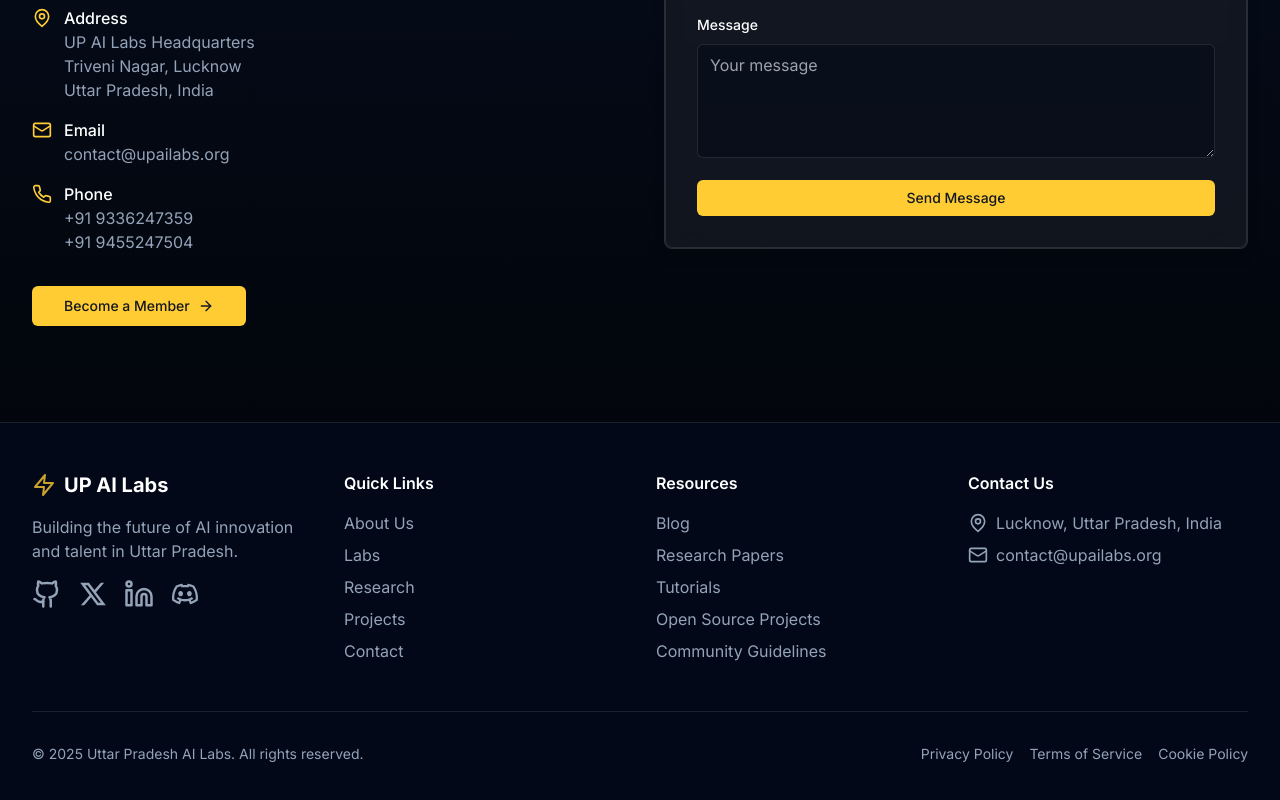
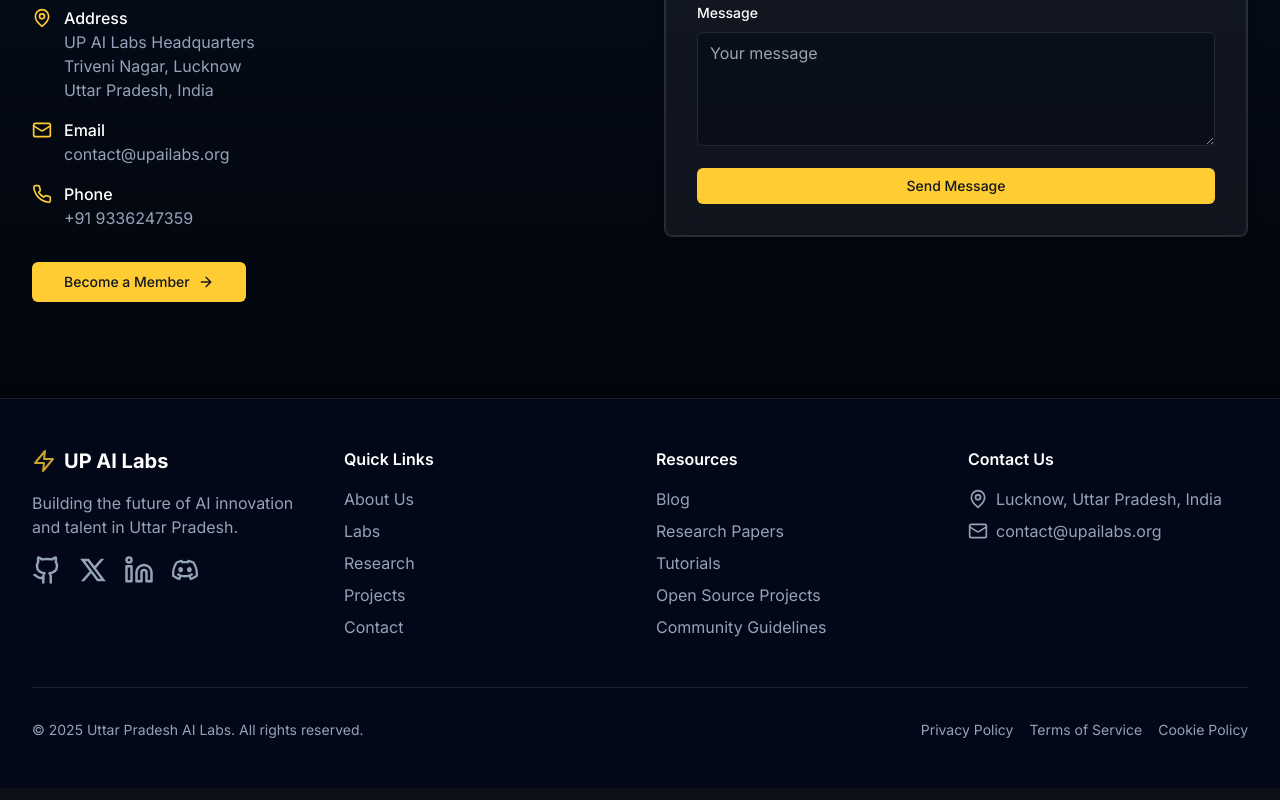
Before and after one commit to LucknowAI/UPAI-Website, a Next.js app: page / in a window 1280 px wide. Shown: the part 7470-8270 px from the top of the page. Built offline with nearby package versions, Linux system fonts and the light colour scheme.

Commit message:
changes in contact section

```diff
--- a/components/sections/contact-section.tsx
+++ b/components/sections/contact-section.tsx
@@ -93,7 +93,6 @@ export default function ContactSection() {
                 <div>
                   <h3 className="font-medium">Phone</h3>
                   <p className="text-muted-foreground">+91 9336247359</p>
-                  <p className="text-muted-foreground">+91 9455247504</p>
                 </div>
               </div>
             </div>
```
